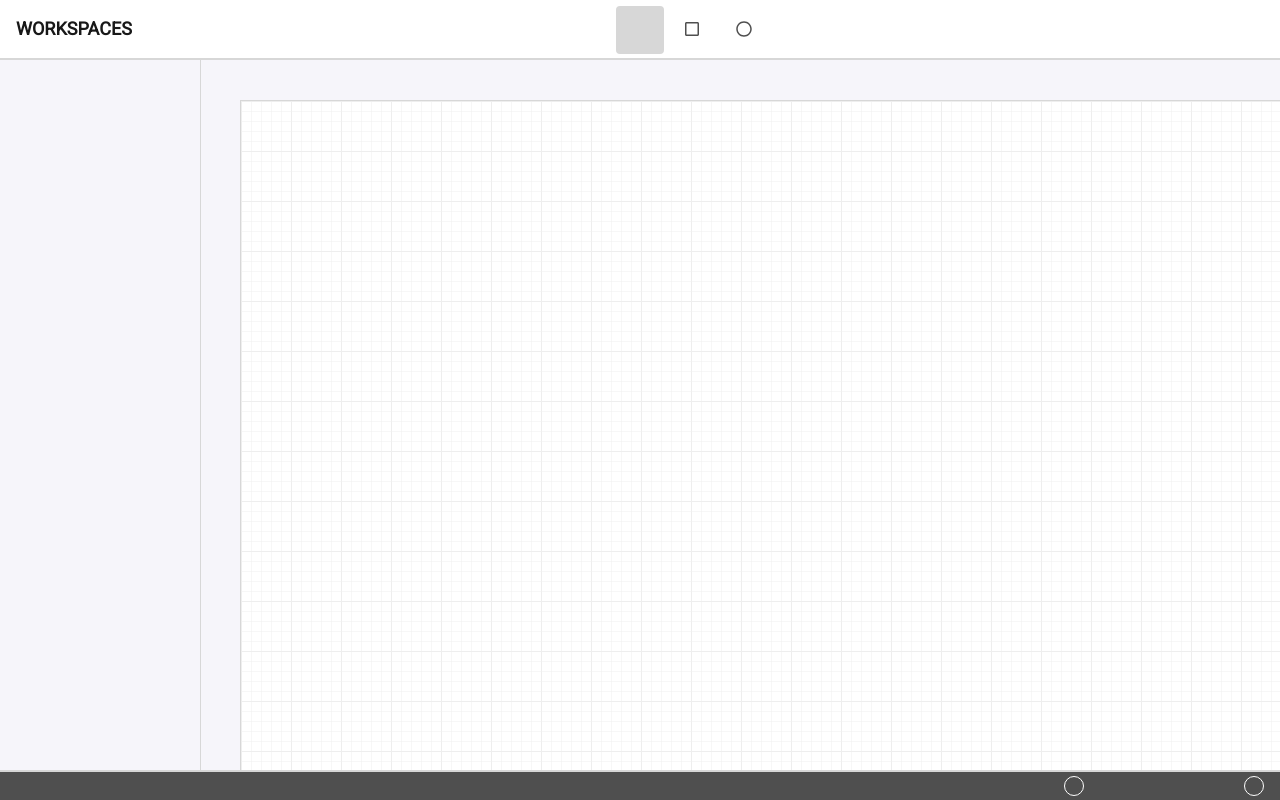
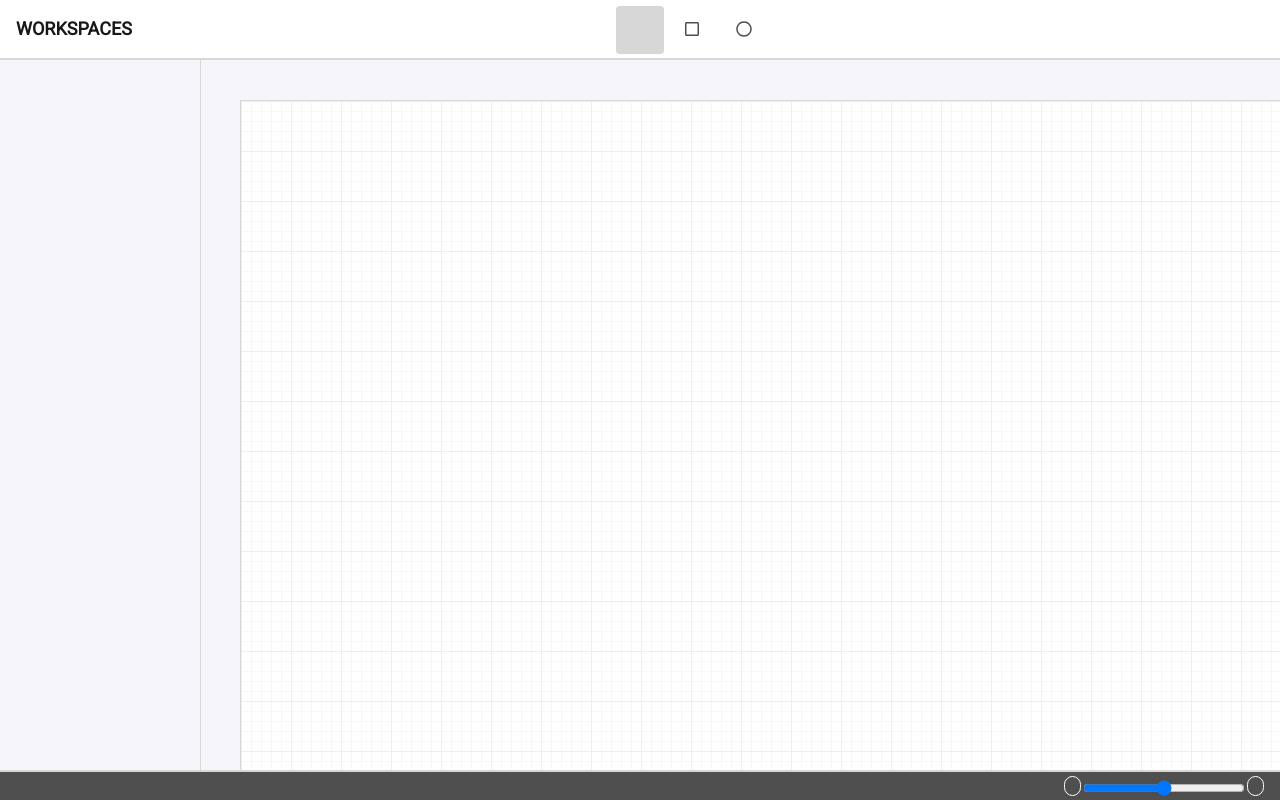
Before and after one commit to alessandrocm/dashboard, a React (Create React App) app in the folder client/: page /workspaces in a window 1280 px wide. Built offline with nearby package versions, Linux system fonts and the light colour scheme; what @fortawesome/fontawesome would draw is missing.

Commit message:
Added zoom slider

```diff
--- a/client/src/modules/workspaces/components/Workspaces/Workspaces.tsx
+++ b/client/src/modules/workspaces/components/Workspaces/Workspaces.tsx
@@ -18,12 +18,7 @@ export function Workspaces() {
     setTool(newTool);
   }
 
-  const handleZoom = (value: number) => {
-    const step = 0.1 * value;
-    const scale = zoom + step;
-    if (scale <= 0.5 || scale >= 1.5) {
-      return;
-    }
+  const handleZoom = (scale: number) => {
     setZoom(scale);
   }
 
@@ -47,7 +42,7 @@ export function Workspaces() {
         <Footer>
           <Zoombar
             onZoom={handleZoom}
-            zoom={1}
+            zoom={zoom}
           />
         </Footer>
       </section>
--- a/client/src/modules/workspaces/components/Zoombar/Zoombar.tsx
+++ b/client/src/modules/workspaces/components/Zoombar/Zoombar.tsx
@@ -1,31 +1,65 @@
 import './Zoombar.scss';
 import React from 'react';
 import { Button } from 'shared/components';
-import { PlusIcon, MinusIcon } from 'shared/components';
+import { PlusIcon, MinusIcon, Slider } from 'shared/components';
 
 export interface ZoombarProps {
   zoom: number;
-  onZoom: (value: number) => void;
+  min?: number;
+  max?: number;
+  step?: number;
+  onZoom?: (value: number) => void;
 }
 
-export function Zoombar(props: ZoombarProps) {
+const defaultProps: ZoombarProps = {
+  zoom: 1,
+  min: .5,
+  max: 1.5,
+  step: .1
+}
 
-  const handleZoom = (value: number) =>
+export function Zoombar(zoomProps: ZoombarProps) {
+
+  const props = Object.assign({}, defaultProps, zoomProps);
+
+  const zoomStep = (value: number) => {
+    const step = 0.1 * value;
+    const scale = Number.parseFloat((props.zoom + step).toPrecision(2));
+    if (scale < .5 || scale > 1.5) {
+      return props.zoom;
+    }
+
+    return scale;
+  }
+
+  const handleZoomStep = (value: number) =>
     () => {
-      if (props.onZoom) {
-        props.onZoom(value);
+      if (zoomProps.onZoom) {
+        zoomProps.onZoom(zoomStep(value));
+      }
+    }
+
+    const handleZoom = (value: number) => {
+      if (zoomProps.onZoom) {
+        zoomProps.onZoom(value);
       }
     }
 
   return (
     <div className="Zoombar">
       <Button
-        onClick={handleZoom(-1)}
+        onClick={handleZoomStep(-1)}
         className="Zoombar-button">
         <MinusIcon />
       </Button>
+      <Slider
+        onChange={handleZoom}
+        min={.5}
+        max={1.5}
+        step={.1}
+        value={zoomProps.zoom} />
       <Button
-        onClick={handleZoom(1)}
+        onClick={handleZoomStep(1)}
         className="Zoombar-button">
         <PlusIcon />
       </Button>
--- /dev/null
+++ b/client/src/shared/components/Slider/Slider.scss
@@ -0,0 +1,8 @@
+
+.Slider {
+  width: 100%;
+
+  &.vertical {
+    -webkit-appearance: slider-vertical;
+  }
+}
--- /dev/null
+++ b/client/src/shared/components/Slider/Slider.tsx
@@ -0,0 +1,49 @@
+import React, { FormEvent } from 'react'
+
+import './Slider.scss';
+
+export interface SliderProps {
+  className?: string;
+  label?: boolean;
+  min?: number;
+  max?: number;
+  orient?: 'horizontal' | 'vertical';
+  step?: number | 'any';
+  value: number;
+  onChange?: (value: number) => void
+}
+
+const defaultProps: SliderProps = {
+  className: 'Slider',
+  label: false,
+  min: 0,
+  max: 100,
+  orient: 'horizontal',
+  step: 1,
+  value: 0,
+}
+
+export function Slider(sliderProps: SliderProps) {
+
+  const props = Object.assign({}, defaultProps, sliderProps);
+  const className = `${props.className} ${props.orient}`;
+
+  const handleChange = (event: FormEvent<HTMLInputElement>) => {
+    if (props.onChange) {
+      const value = Number.parseFloat(event.currentTarget.value) || props.min || 0;
+      props.onChange(value);
+    }
+  }
+
+  return (
+    <input
+      className={className}
+      onChange={handleChange}
+      type="range"
+      value={props.value}
+      min={props.min}
+      max={props.max}
+      step={props.step} />
+  );
+
+}
--- a/client/src/shared/components/index.ts
+++ b/client/src/shared/components/index.ts
@@ -10,3 +10,5 @@ export { PencilIcon } from './Icons/Pencil';
 export { PlusIcon } from './Icons/Plus';
 
 export { SquareIcon } from './Icons/Square';
+
+export { Slider } from './Slider/Slider';
```
